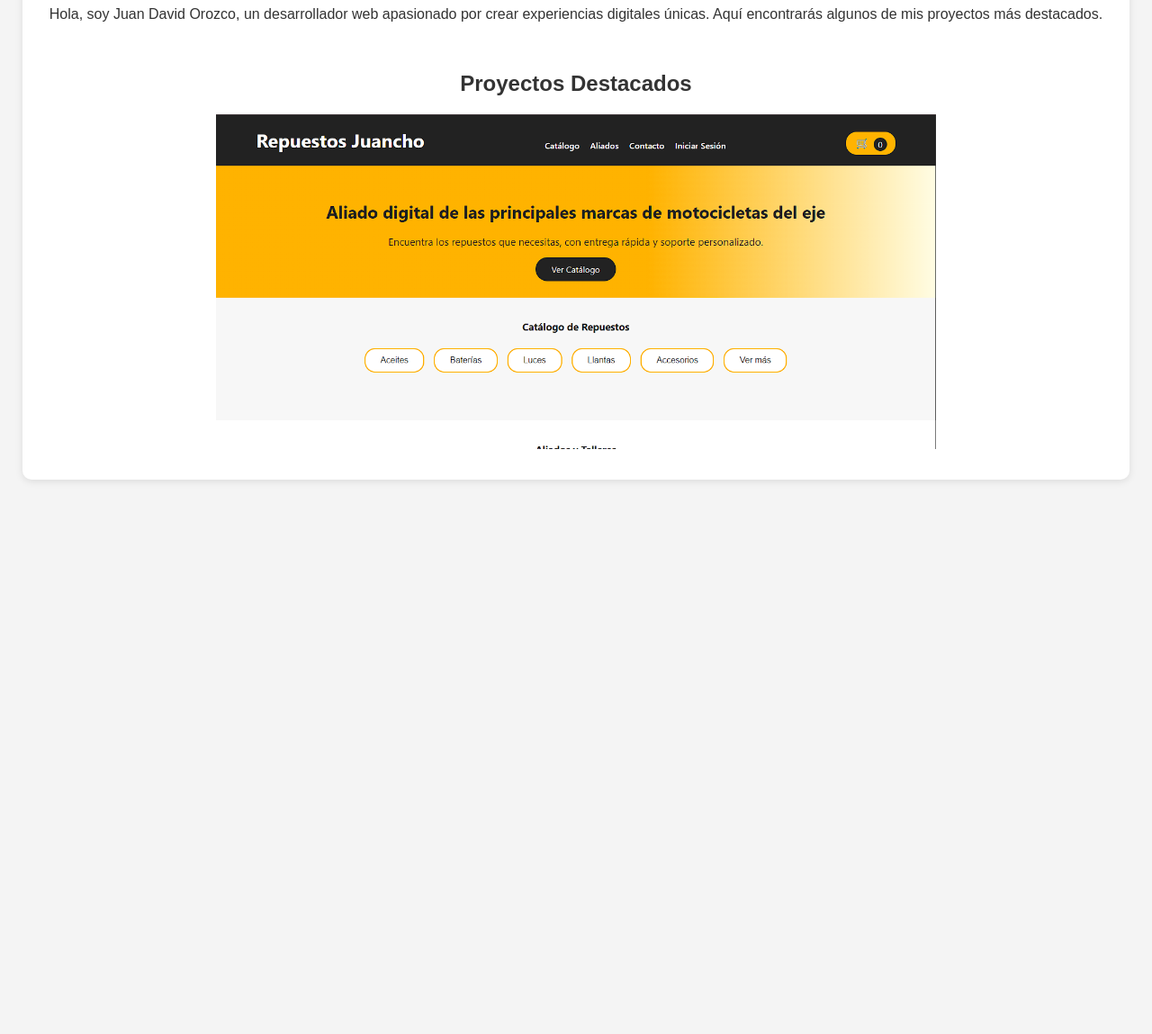
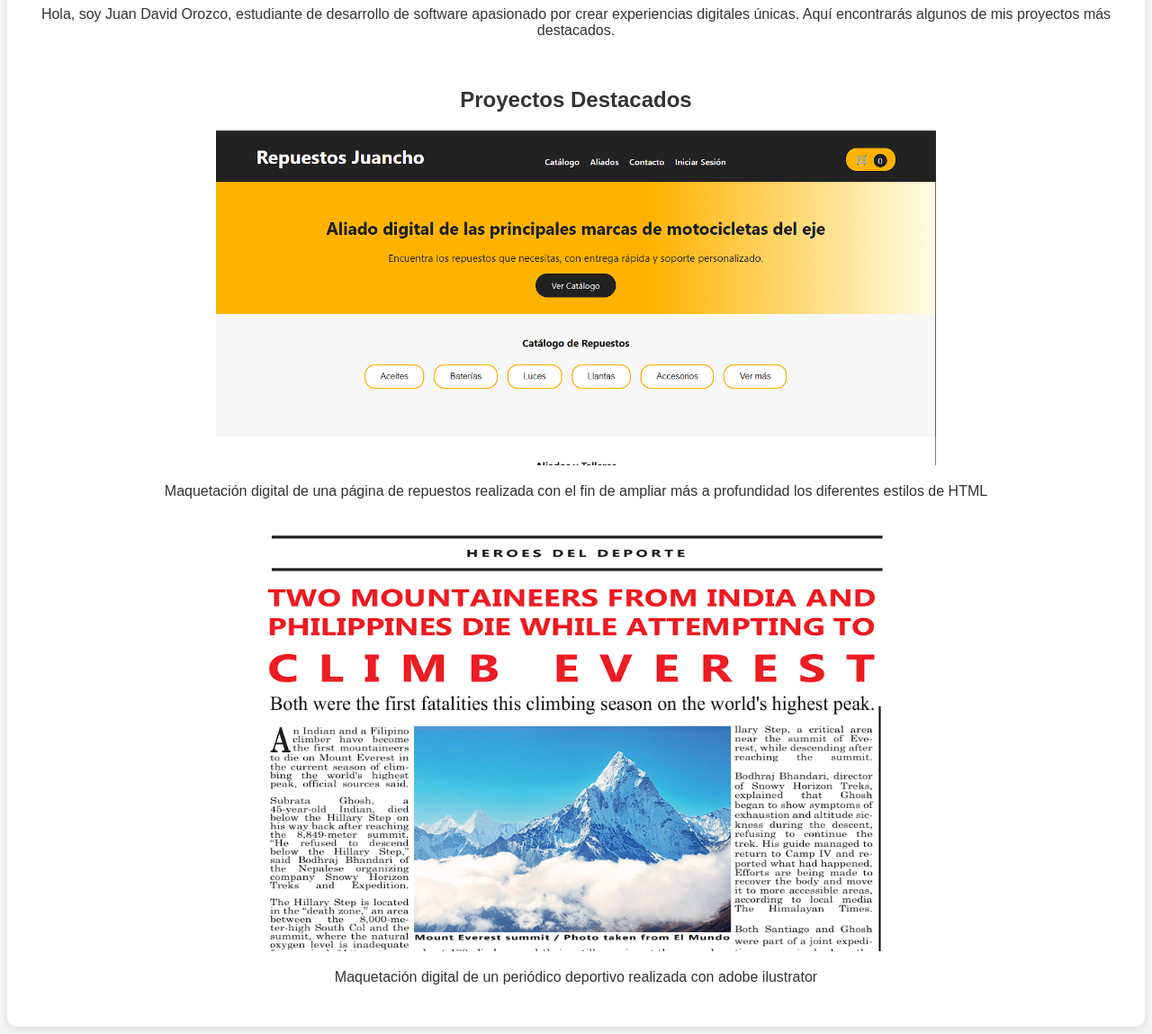
Before and after one commit to Juancho7790/mi-portafolio, a plain HTML site: page index.html in a window 1280 px wide. Shown: the part 153-1302 px from the top of the page at 90% size. Before the commit the page ends 800 px from the top, so only its background shows below. Drawn offline with Linux system fonts and the light colour scheme.

Commit message:
Anexos de proyectos adicionales

```diff
--- a/index.html
+++ b/index.html
@@ -4,15 +4,19 @@
     <meta charset="UTF-8">
     <meta name="viewport" content="width=device-width, initial-scale=1.0">
     <title>Mi Portafolio</title>
-    <link rel="stylesheet" href="estilos.css">
+    <link rel="stylesheet" href="public/estilos.css">
 </head>
 <body>
     <div class="container">
         <h1>Bienvenido al portafolio de Juan David Orozco</h1>
-        <p>Hola, soy Juan David Orozco, un desarrollador web apasionado por crear experiencias digitales únicas. Aquí encontrarás algunos de mis proyectos más destacados.</p>
+        <p>Hola, soy Juan David Orozco, estudiante de desarrollo de software apasionado por crear experiencias digitales únicas. Aquí encontrarás algunos de mis proyectos más destacados.</p>
         <br>
         <h2>Proyectos Destacados</h2>
         <img src="public/img/rptos.png" alt="Proyectos destacados" width="800">
+        <p>Maquetación digital de una página de repuestos realizada con el fin de ampliar más a profundidad los diferentes estilos de HTML</p>
+        <br>
+        <img src="public/img/periodico.png" alt="Proyectos destacados" width="800">
+        <p>Maquetación digital de un periódico deportivo realizada con adobe ilustrator</p>
     </div>
 </body>
 </html>
```
Also changed, not shown: public/img/periodico.png (added).
